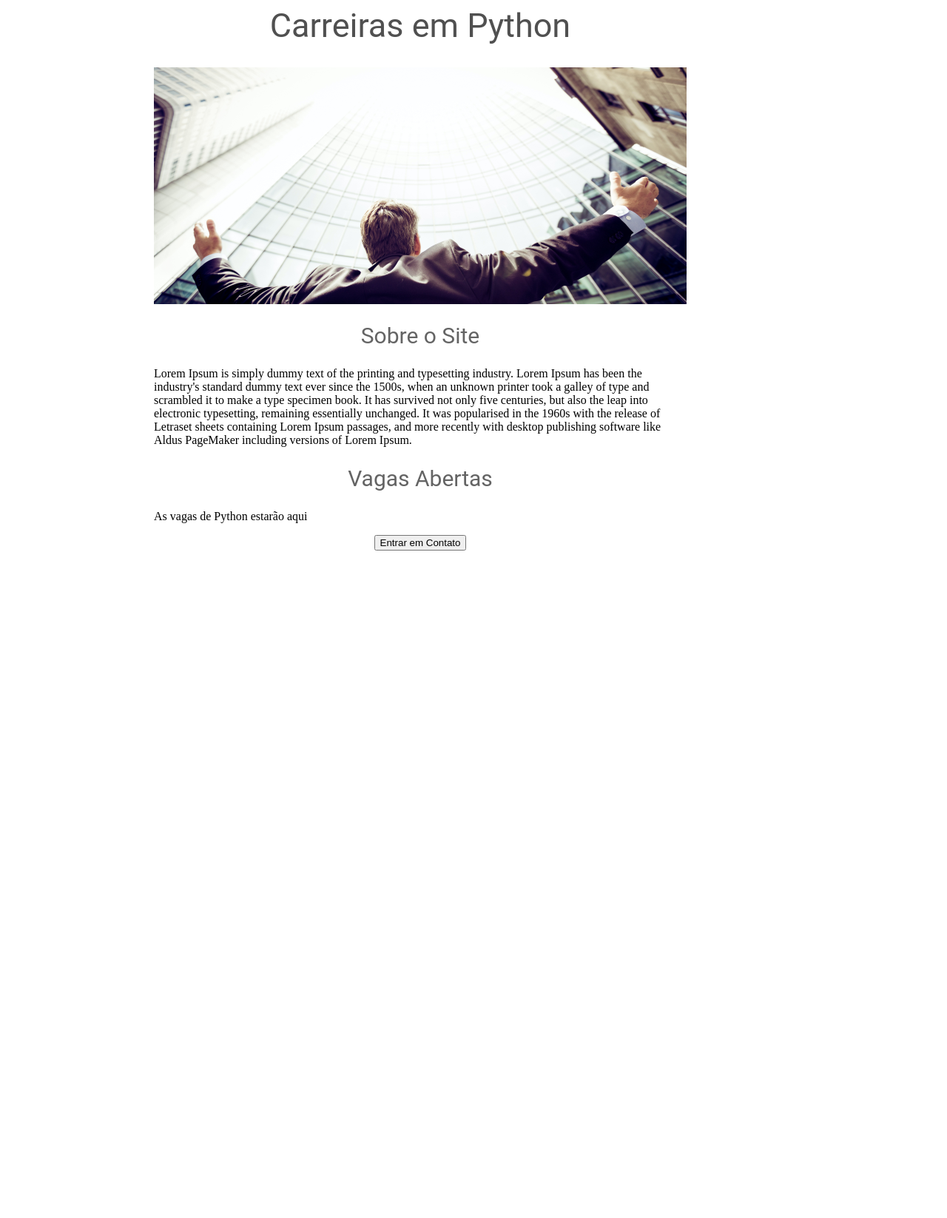
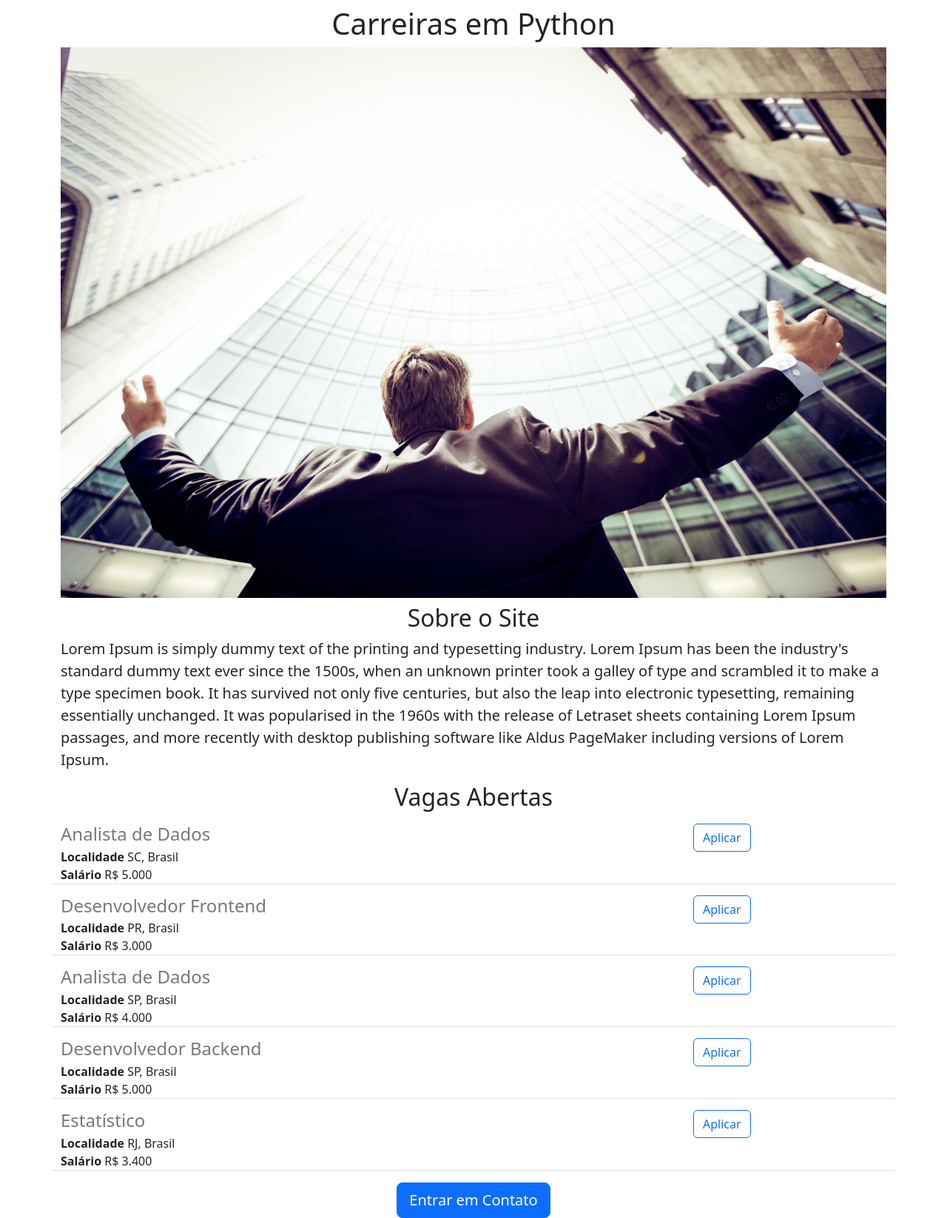
Before and after one commit to FranciscoAlveJr/Python-Carreiras, a Flask app: page / in a window 1280 px wide. Shown: the whole page at 74% size. Before the commit the page ends 744 px from the top, so only its background shows below. Run offline with Flask 3, Linux system fonts and the light colour scheme.

Commit message:
add Enpoint de vagas

```diff
--- a/app.py
+++ b/app.py
@@ -1,12 +1,42 @@
-from flask import Flask, render_template
+from flask import Flask, render_template, jsonify
 
 app = Flask(__name__)
+
+VAGAS = [{
+    'id': 1,
+    'titulo': 'Analista de Dados',
+    'localidade': 'SC, Brasil',
+    'salario': 'R$ 5.000'
+}, {
+    'id': 2,
+    'titulo': 'Desenvolvedor Frontend',
+    'localidade': 'PR, Brasil',
+    'salario': 'R$ 3.000'
+}, {
+    'id': 3,
+    'titulo': 'Analista de Dados',
+    'localidade': 'SP, Brasil',
+    'salario': 'R$ 4.000'
+}, {
+    'id': 4,
+    'titulo': 'Desenvolvedor Backend',
+    'localidade': 'SP, Brasil',
+    'salario': 'R$ 5.000'
+}, {
+    'id': 5,
+    'titulo': 'Estatístico',
+    'localidade': 'RJ, Brasil',
+    'salario': 'R$ 3.400'
+}]
 
 
 @app.route('/')
 def hello_world():
-  return render_template('home.html')
+  return render_template('home.html', vagas=VAGAS)
 
+@app.route("/vagas")
+def lista_vagas():
+  return jsonify(VAGAS)
 
 if __name__ == '__main__':
   app.run(host='0.0.0.0', debug=True)
--- a/templates/home.html
+++ b/templates/home.html
@@ -6,20 +6,24 @@
     <meta http-equiv="X-UA-Compatible" content="IE=edge">
     <meta name="viewport" content="width=device-width, initial-scale=1.0">
     <title>Home</title>
-    <link rel="stylesheet" href="{{url_for('static', filename='estilo.css')}}">
+    <link rel="stylesheet" href="https://cdn.jsdelivr.net/npm/bootstrap@5.3.2/dist/css/bootstrap.min.css" integrity="sha384-T3c6CoIi6uLrA9TneNEoa7RxnatzjcDSCmG1MXxSR1GAsXEV/Dwwykc2MPK8M2HN" crossorigin="anonymous">
   </head>
   <body>
-    <div id="conteiner">
-      <h1>Carreiras em Python</h1>
-      <img id="banner" height="320px" src="{{url_for('static', filename='carreira.jpg')}}"/>
-      <h2>Sobre o Site</h2>
-      <p>
+    <div class="container">
+      <h1 class="text-center mt-2 mb-2">Carreiras em Python</h1>
+      <img class="img-fluid" src="{{url_for('static', filename='carreira.jpg')}}"/>
+      <h2 class="text-center mt-2">Sobre o Site</h2>
+      <p class="lead">
         Lorem Ipsum is simply dummy text of the printing and typesetting industry. Lorem Ipsum has been the industry's standard dummy text ever since the 1500s, when an unknown printer took a galley of type and scrambled it to make a type specimen book. It has survived not only five centuries, but also the leap into electronic typesetting, remaining essentially unchanged. It was popularised in the 1960s with the release of Letraset sheets containing Lorem Ipsum passages, and more recently with desktop publishing software like Aldus PageMaker including versions of Lorem Ipsum.
       </p>
-      <h2>Vagas Abertas</h2>
-      <p>As vagas de Python estarão aqui</p>
-      <div style="text-align: center;">
-        <button>Entrar em Contato</button>
+      <h2 class="text-center">Vagas Abertas</h2>
+      <p>
+        {% for vaga in vagas %}
+          {% include 'includes/vagas_item.html' %}
+        {% endfor %}
+      </p>
+      <div class="text-center">
+        <button class="btn btn-primary btn-lg">Entrar em Contato</button>
       </div>
     </div>
 
--- /dev/null
+++ b/templates/includes/vagas_item.html
@@ -0,0 +1,18 @@
+<div class="row border-bottom" style= "margin-bottom: 15px">
+  <div class="col-9">
+    <h4 style="color: rgb(120, 120, 120); margin-bottom: 4px">
+      {{ vaga.titulo }}
+    </h4>
+    <div>
+      <strong>Localidade</strong>
+      {{ vaga.localidade }}
+    </div>
+    <div>
+      <strong>Salário</strong>
+      {{ vaga.salario }}
+    </div>
+  </div>
+  <div class="col-3">
+    <button type="button" class="btn btn-outline-primary">Aplicar</button>
+  </div>
+</div>
```
